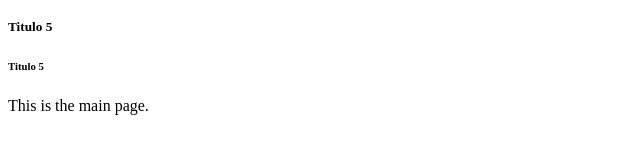
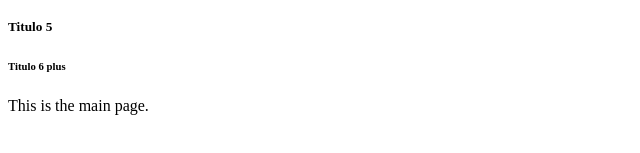
Before and after one commit to NACHOVILLAFUERTE/proyecto2, a plain HTML site: page index.html in a window 1280 px wide. Shown: the part 191-344 px from the top of the page, 0-640 px from the left. Drawn offline with Linux system fonts and the light colour scheme.

Commit message:
Update index.html

```diff
--- a/index.html
+++ b/index.html
@@ -11,7 +11,7 @@
     <h3>Titulo 3</h3>
    <h4>Titulo 4</h4>
     <h5>Titulo 5</h5>
-    <h6>Titulo 5</h6>
+    <h6>Titulo 6 plus</h6>
     <p>This is the main page.</p>
 </body>
 </html>
```
